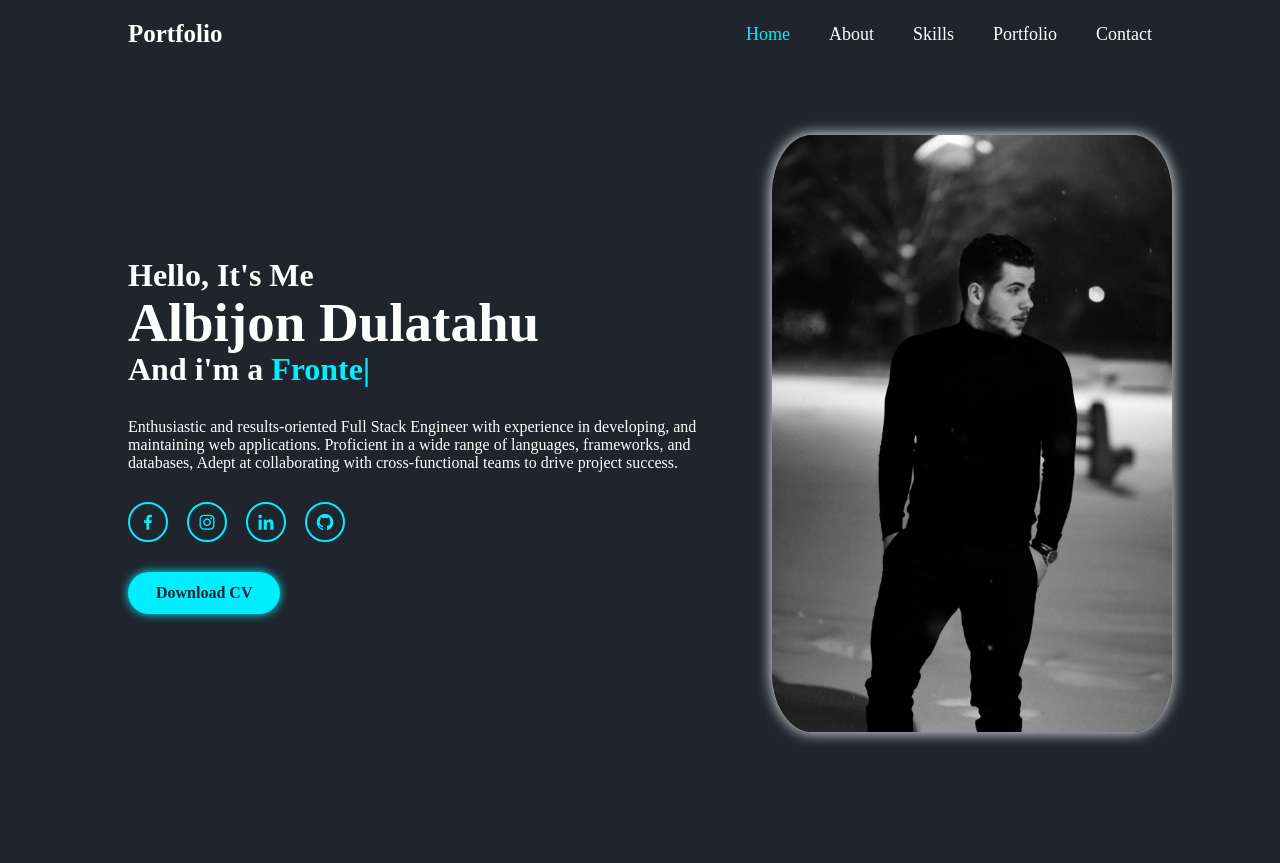
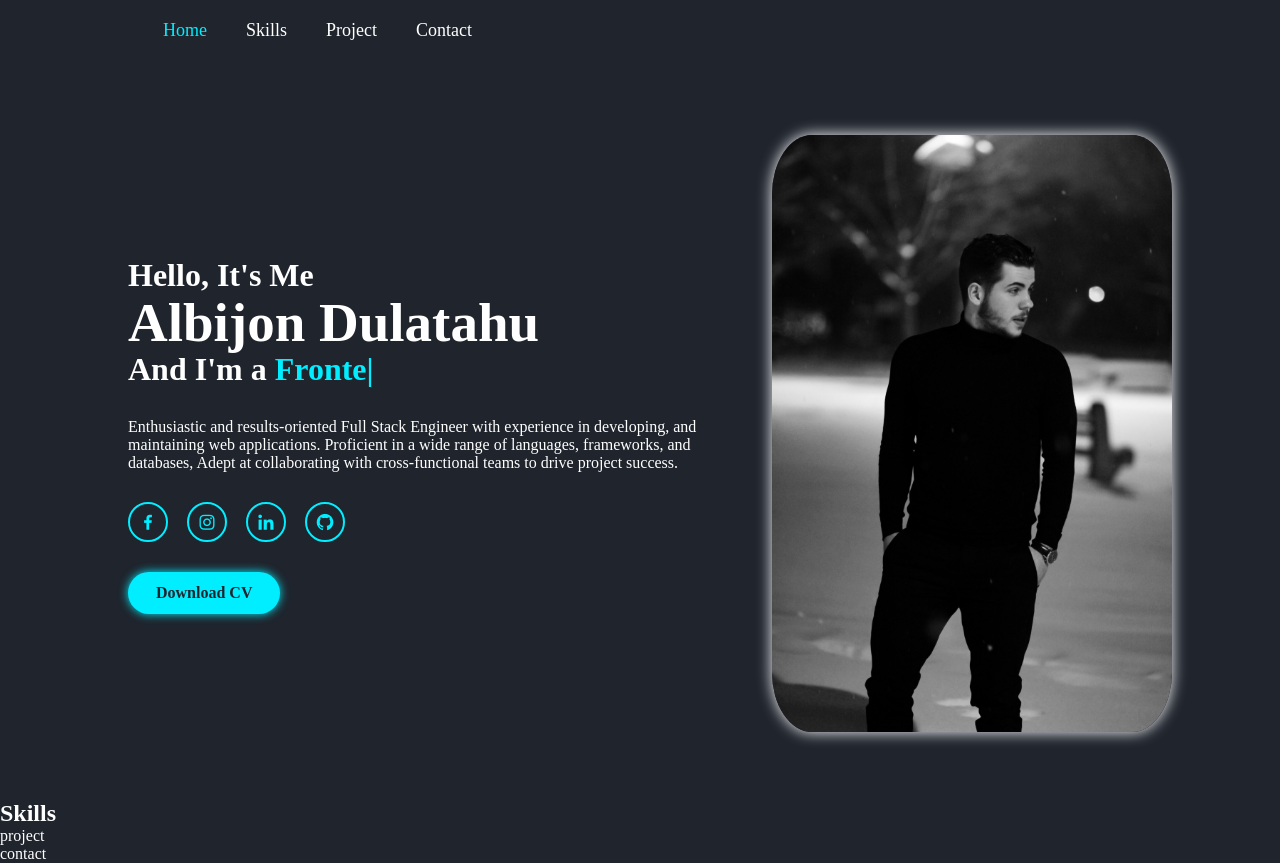
Before and after one commit to ItsAlbi007/Portfolio, a plain HTML site: page index.html in a window 1280 px wide. Before the commit the page ends 800 px from the top, so only its background shows below. Drawn offline with nearby package versions, Linux system fonts and the light colour scheme.

Commit message:
some work

```diff
--- a/index.html
+++ b/index.html
@@ -3,29 +3,28 @@
 <head>
     <meta charset="UTF-8">
     <meta name="viewport" content="width=device-width, initial-scale=1.0">
-    <title>Document</title>
+    <title>Albijon Dulatahu</title>
     <link href='https://unpkg.com/boxicons@2.1.4/css/boxicons.min.css' rel='stylesheet'>
-    <link rel="stylesheet" href="style.css"
+    <link rel="stylesheet" href="style.css">
 </head>
 <body>
 
     <header class="header">
-        <a href="#" class="logo">Portfolio</a>
+        <!-- <a href="#" class="logo">Portfolio</a> -->
 
         <nav class="navbar">
-            <a href="#" style="--i:1" class="active">Home</a>
-            <a href="#" style="--i:2">About</a>
-            <a href="#" style="--i:3">Skills</a>
-            <a href="#" style="--i:4">Portfolio</a>
-            <a href="#" style="--i:5">Contact</a>
+            <a href="#home_section" style="--i:1" class="active">Home</a>
+            <a href="#skills_section" style="--i:3">Skills</a>
+            <a href="#project_section" style="--i:4">Project</a>
+            <a href="#contact_section" style="--i:5">Contact</a>
         </nav>
     </header>
 
-    <section class="home">
+    <section id="home_section" class="home">
         <div class="home-content">
             <h3>Hello, It's Me</h3>
             <h1>Albijon Dulatahu</h1>
-            <h3>And i'm a <span class="multiple-text"></span></h3>
+            <h3>And I'm a <span class="multiple-text"></span></h3>
             <p>Enthusiastic and results-oriented Full Stack Engineer with experience in developing, and maintaining web applications. Proficient in a wide range of languages, frameworks, and databases, Adept at collaborating with cross-functional teams to drive project success.</p>
             <div class="social-media">
                 <a href="#" style="--i:7;"><i class='bx bxl-facebook'></i></a>
@@ -40,7 +39,11 @@
             <img src="IMG_8112.jpg" alt=""
         </div>
     </section>
-
+    <section id="skills_section">
+        <h2>Skills</h2>
+    </section>
+    <section id="project_section">project</section>
+    <section id="contact_section">contact</section>
 
     <script src="https://unpkg.com/typed.js@2.1.0/dist/typed.umd.js"></script>
     <script src="script.js"></script>
```
Also changed, not shown: style.css (line endings or trailing spaces).
